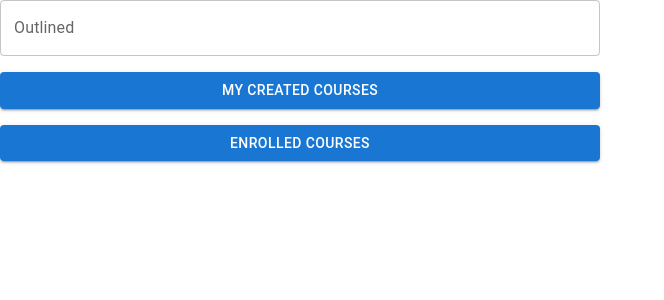
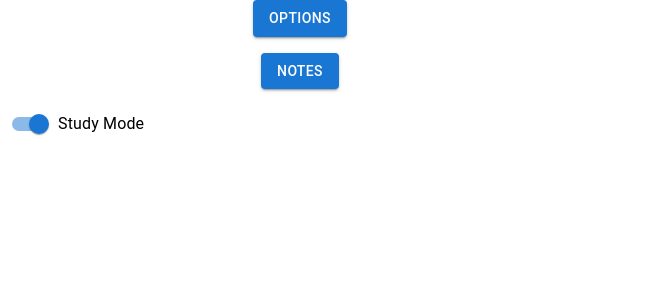
Before and after one commit to divyam123-EECS-Physics/YouTubeCoursify, a React (Create React App) app in the folder TypeReact/chrome-react-seo-extension/: page / in a window 1280 px wide. Shown: the top 300 px of the page, without its empty margins (0-664 px from the left). Built offline with nearby package versions, Linux system fonts and the light colour scheme.

Commit message:
linked pages together (notes, options)

```diff
--- a/TypeReact/chrome-react-seo-extension/package.json
+++ b/TypeReact/chrome-react-seo-extension/package.json
@@ -17,6 +17,7 @@
     "@types/react-dom": "^18.0.11",
     "react": "^18.2.0",
     "react-dom": "^18.2.0",
+    "react-router-dom": "^6.8.2",
     "react-scripts": "5.0.1",
     "styled-components": "^5.3.8",
     "typescript": "^4.9.5",
--- a/TypeReact/chrome-react-seo-extension/src/App.tsx
+++ b/TypeReact/chrome-react-seo-extension/src/App.tsx
@@ -1,20 +1,21 @@
 import React from 'react';
 import './App.css';
-import Stack from '@mui/material/Stack';
-import Button from '@mui/material/Button';
-import FormGroup from '@mui/material/FormGroup';
-import FormControlLabel from '@mui/material/FormControlLabel';
-import Switch from '@mui/material/Switch';
+import OptionsPage from './OptionsPage';
+import { Route, Routes } from 'react-router-dom';
+import Popup from './Popup';
+import NotesPage from './NotesPage';
+
 
 function App() {
   return (
     <div className="App">
       <header className="Extension Pop-Up">
-      <Stack spacing={2} direction="column">
-        <Button variant="contained">Options</Button>
-        <Button variant="contained">Notes</Button>
-        <FormControlLabel control={<Switch defaultChecked />} label="Study Mode" />
-      </Stack>
+      <Routes>
+        {/* TODO: Link Notes page */}
+        <Route path="/" element={<Popup />} />
+        <Route path="/OptionsPage" element={<OptionsPage />} />
+        <Route path="/NotesPage" element={<NotesPage />} />
+      </Routes>
       </header>
     </div>
   );
--- /dev/null
+++ b/TypeReact/chrome-react-seo-extension/src/NotesPage.tsx
@@ -0,0 +1,12 @@
+import * as React from 'react';
+import Stack from '@mui/material/Stack';
+import Button from '@mui/material/Button';
+import {Link} from 'react-router-dom';
+
+export default function NotesPage() {
+    return (
+        <Stack>
+           <Button variant="contained">HULLO</Button>
+        </Stack>
+    )
+}
--- /dev/null
+++ b/TypeReact/chrome-react-seo-extension/src/Popup.tsx
@@ -0,0 +1,25 @@
+import React from 'react';
+import './App.css';
+import Stack from '@mui/material/Stack';
+import Button from '@mui/material/Button';
+import FormGroup from '@mui/material/FormGroup';
+import FormControlLabel from '@mui/material/FormControlLabel';
+import Switch from '@mui/material/Switch';
+import OptionsPage from './OptionsPage';
+import {Link} from 'react-router-dom';
+
+function Popup() {
+  return (
+    <div className="Pop-Up">
+      <header className="Extension Pop-Up">
+      <Stack spacing={2} direction="column">
+        <Link to="/OptionsPage"><Button variant="contained">Options</Button></Link>
+        <Link to="/NotesPage"><Button variant="contained">Notes</Button></Link>
+        <FormControlLabel control={<Switch defaultChecked />} label="Study Mode" />
+      </Stack>
+      </header>
+    </div>
+  );
+}
+
+export default Popup;
--- a/TypeReact/chrome-react-seo-extension/src/index.tsx
+++ b/TypeReact/chrome-react-seo-extension/src/index.tsx
@@ -1,9 +1,9 @@
 import React from 'react';
 import ReactDOM from 'react-dom/client';
 import './index.css';
-import App from './App';
-import OptionsPage from './OptionsPage';
+import HomePage from './App';
 import reportWebVitals from './reportWebVitals';
+import {BrowserRouter} from 'react-router-dom';
 
 // TODO: Pages are currently not "linked", extension page and options page are seperate
 const root = ReactDOM.createRoot(
@@ -11,8 +11,9 @@ const root = ReactDOM.createRoot(
 );
 root.render(
   <React.StrictMode>
-    <OptionsPage />
-
+    <BrowserRouter>
+      <HomePage />
+    </BrowserRouter>
   </React.StrictMode>
 );
 
```
Also changed, not shown: 1 other file (tests, documents, lock files or other folders).
